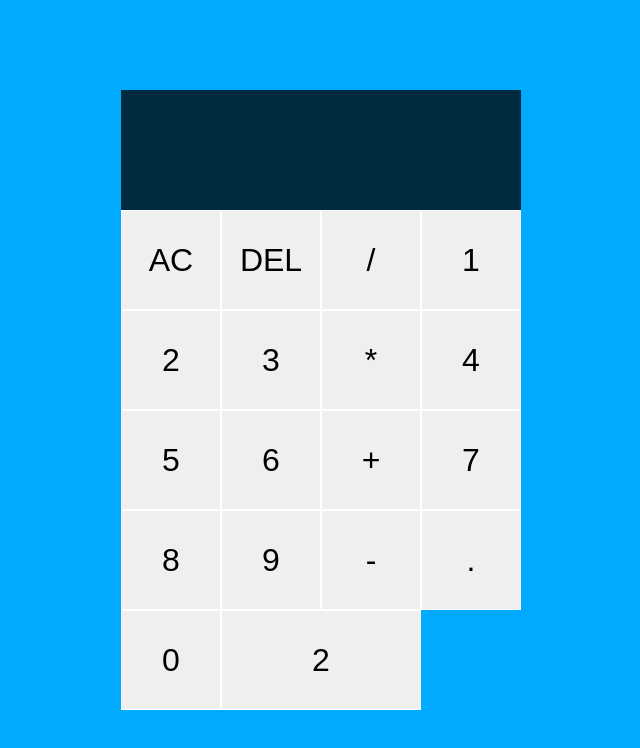
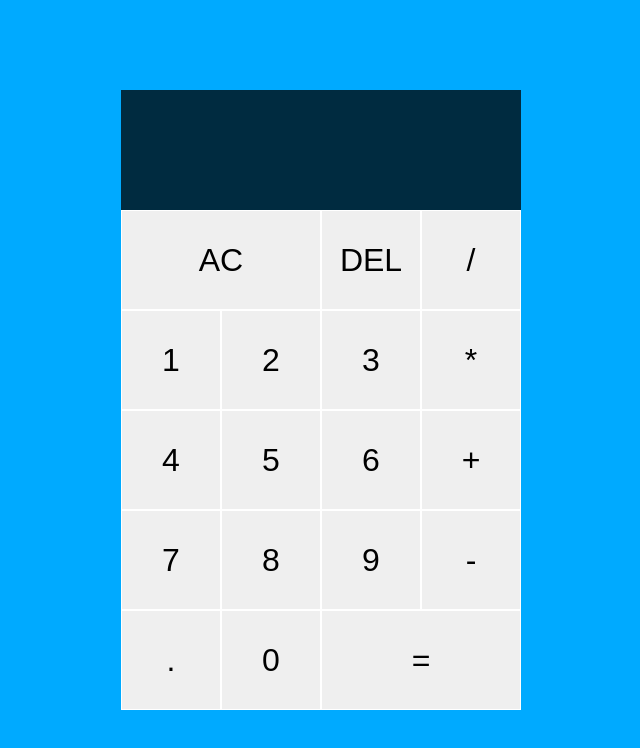
Before and after one commit to sashakhats/Calculator, a plain HTML site: page index.html in a window 1280 px wide. Shown: the whole page, without its empty margins (319-959 px from the left). Drawn offline with Linux system fonts and the light colour scheme.

Commit message:
changed the mistake in the calculator buttons

```diff
--- a/index.html
+++ b/index.html
@@ -14,7 +14,7 @@
             <div data-previous-operand class="previous-operand"></div>
             <div data-current-operand class="current-operand"></div>
         </div>
-        <button data-all-clear class="spand-two">AC</button>
+        <button data-all-clear class="span-two">AC</button>
         <button data-delete>DEL</button>
         <button data-operation>/</button>
         <button data-number>1</button>
@@ -31,8 +31,7 @@
         <button data-operation>-</button>
         <button data-number>.</button>
         <button data-number>0</button>
-        <button data-equals class="span-two">2</button>
-
+        <button data-equals class="span-two">=</button>
     </div>
 </body>
 </html>
```
